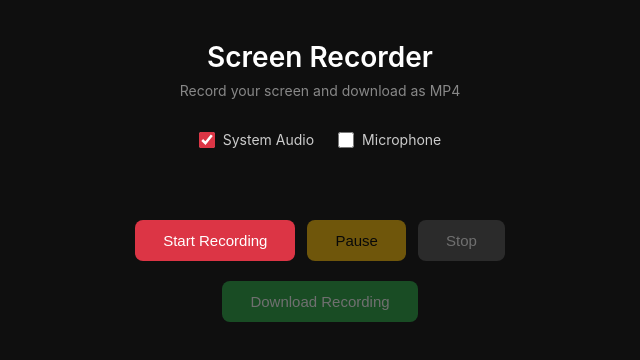
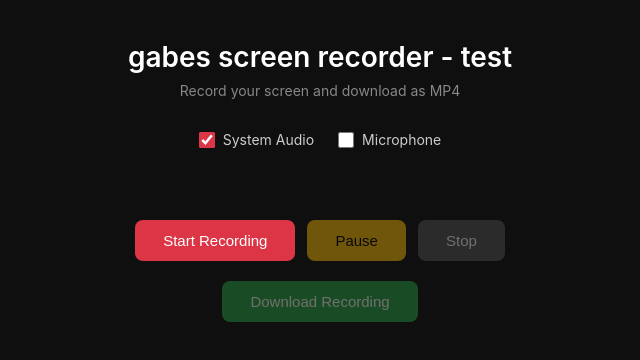
Before and after one commit to GPL-GPL-GPL/screen-recorder, a plain HTML site: page index.html in a window 1280 px wide. Shown: the whole page, without its empty margins (320-960 px from the left). Drawn offline with Linux system fonts and the light colour scheme.

Commit message:
Update heading to 'gabes screen recorder - test'

```diff
--- a/index.html
+++ b/index.html
@@ -3,7 +3,7 @@
 <head>
     <meta charset="UTF-8">
     <meta name="viewport" content="width=device-width, initial-scale=1.0">
-    <title>Screen Recorder</title>
+    <title>gabes screen recorder - test</title>
     <style>
         * {
             margin: 0;
@@ -194,7 +194,7 @@
     </style>
 </head>
 <body>
-    <h1>Screen Recorder</h1>
+    <h1>gabes screen recorder - test</h1>
     <p class="subtitle">Record your screen and download as MP4</p>
 
     <div class="controls">
```
